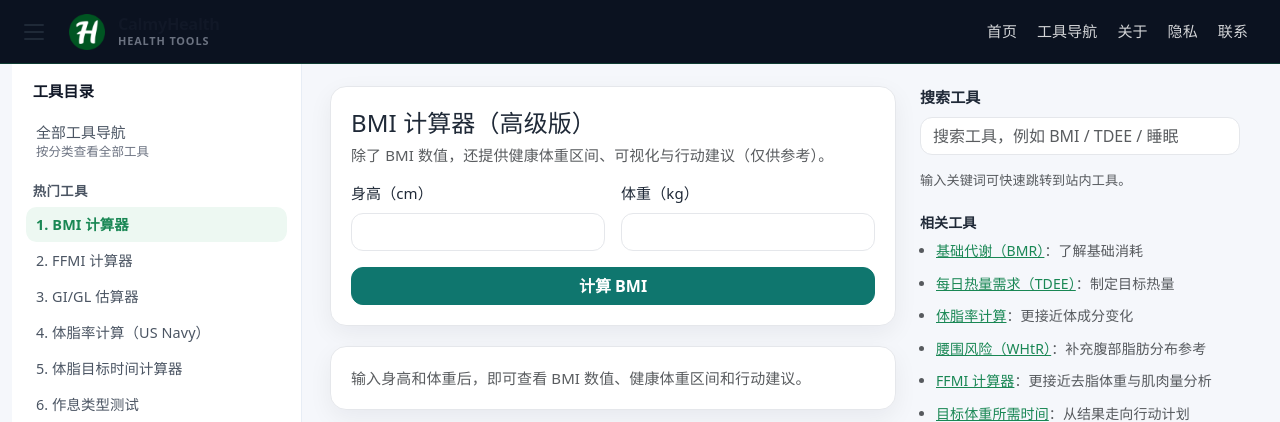
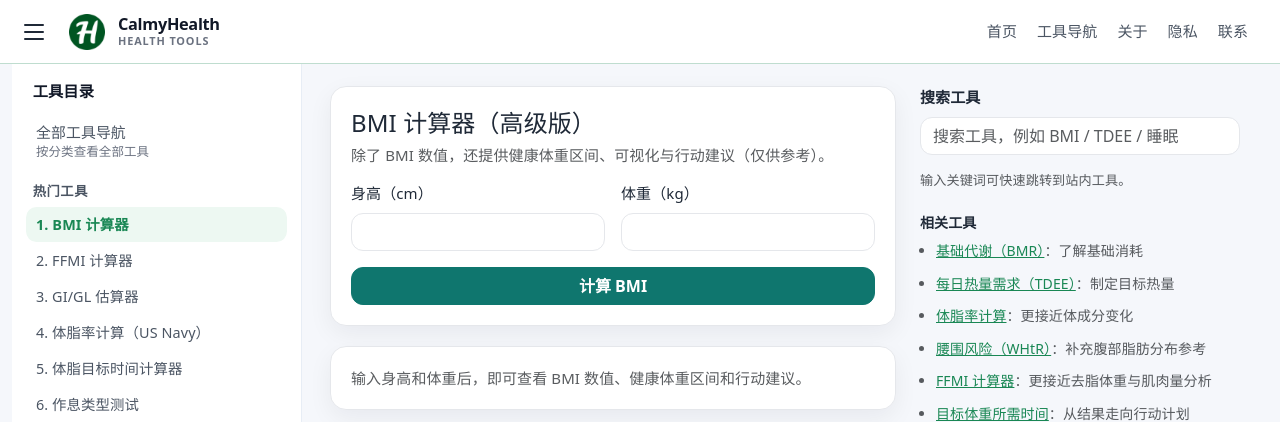
Before and after one commit to zhengxr566/health-tools-2026, a Flask app: page /bmi in a window 1280 px wide. Shown: the top 422 px of the page. Run offline with Flask 3, Linux system fonts and the light colour scheme.

Commit message:
update layout

```diff
--- a/static/style.css
+++ b/static/style.css
@@ -426,3 +426,27 @@ hr{ border-top: 1px solid rgba(15,23,42,.08); }
   padding-left: 18px;
   padding-right: 18px;
 }
+
+.navbar.topbar {
+  background: rgba(255, 255, 255, 0.96) !important;
+}
+
+.topbar .navbar-brand,
+.topbar .navbar-brand:hover,
+.topbar .navbar-brand:focus {
+  color: #111827 !important;
+}
+
+.topbar .nav-link {
+  color: #4b5563 !important;
+}
+
+.topbar .nav-link:hover {
+  color: #198754 !important;
+  background: #f4f7fb;
+}
+
+.topbar .nav-link.active {
+  color: #198754 !important;
+  background: #edf8f2;
+}
--- a/templates/base.html
+++ b/templates/base.html
@@ -44,14 +44,14 @@
 
     .topbar {
       height: var(--topbar-h);
-      background: transparent;
-      backdrop-filter: none;
-      border-bottom: 1px solid rgba(25, 135, 84, 0.35); /* 绿色细线 */
+      background: rgba(255, 255, 255, 0.96);
+      backdrop-filter: saturate(180%) blur(10px);
+      -webkit-backdrop-filter: saturate(180%) blur(10px);
+      border-bottom: 1px solid rgba(25, 135, 84, 0.28);
       position: sticky;
       top: 0;
       z-index: 1040;
     }
-
     .topbar .container-fluid,
     .topbar .navbar-collapse {
       position: relative;
```
